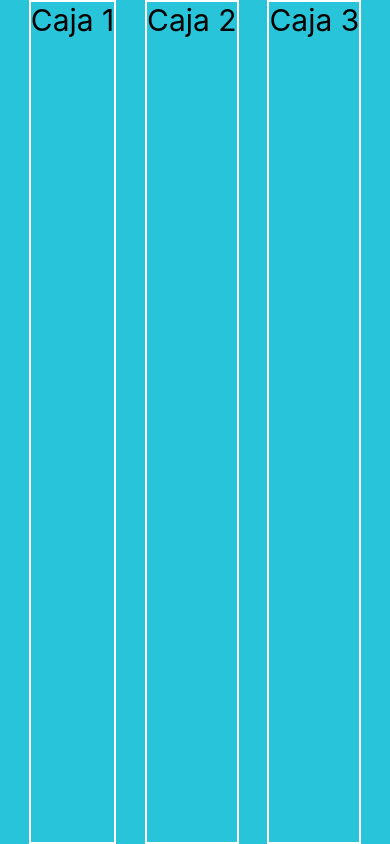
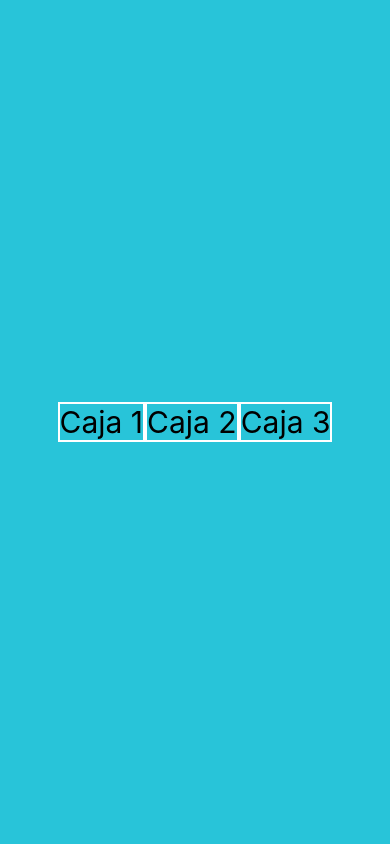
Before and after one commit to Cristaldo-Fiorela/React-Native-Udemy, a React Native app in the folder 02-PrimerProyecto/: screen / in a window 390 px wide. Built offline with nearby package versions, Linux system fonts and the light colour scheme.

Commit message:
combinando align, direction y justify

```diff
--- a/02-PrimerProyecto/src/screens/FlexboxScreen.tsx
+++ b/02-PrimerProyecto/src/screens/FlexboxScreen.tsx
@@ -19,9 +19,12 @@ const styles = StyleSheet.create({
         flex: 1,
         flexDirection: 'row',
         // justifyContent: 'flex-end',
-        // justifyContent: 'center',
+        justifyContent: 'center',
         // justifyContent: 'space-around',
-        justifyContent: 'space-evenly',
+        // justifyContent: 'space-evenly',
+        // alignItems: 'flex-start', //? sus hijos solo tienen el espacio minimo necesario para renderizar el contenido
+        // alignItems: 'flex-end',
+        alignItems: 'center',
     },
     caja1: {
         borderWidth: 2,
```
